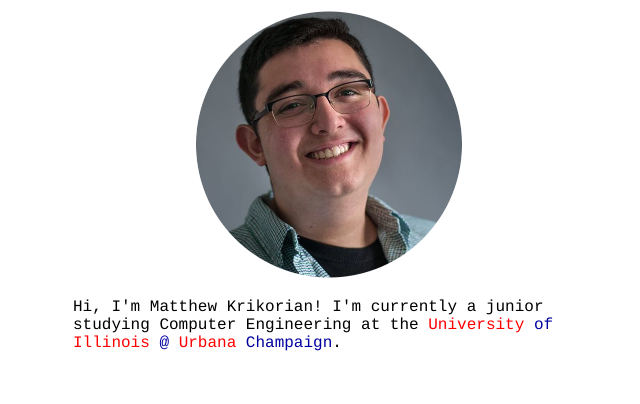
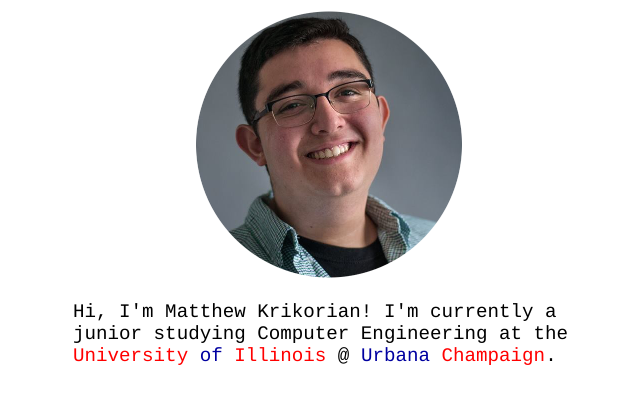
Before and after one commit to slee500/matthewkrikorian.github.io, a plain HTML site: page index.html in a window 1280 px wide. Shown: the whole page, without its empty margins (317-957 px from the left). Drawn offline with Linux system fonts and the light colour scheme.

Commit message:
let's see what i've done

```diff
--- a/index.html
+++ b/index.html
@@ -6,7 +6,7 @@
 p  {
     color: black;
     font-family: courier;
-    font-size: 100%;
+    font-size: 120%;
 }
 
 body {
@@ -41,10 +41,9 @@ img {
     <p>Hi, I'm Matthew Krikorian! I'm currently a junior studying
       Computer Engineering at the <span class="orange">University </span>
       <span class="blue">of</span>
-      <span class="orange">Illinois</span>
-      <span class="blue"> @</span>
-      <span class="orange"> Urbana</span>
-      <span class="blue"> Champaign</span>.
+      <span class="orange">Illinois</span> @
+      <span class="blue"> Urbana</span>
+      <span class="orange"> Champaign</span>.
     </p>
 </div>
   </body>
```
